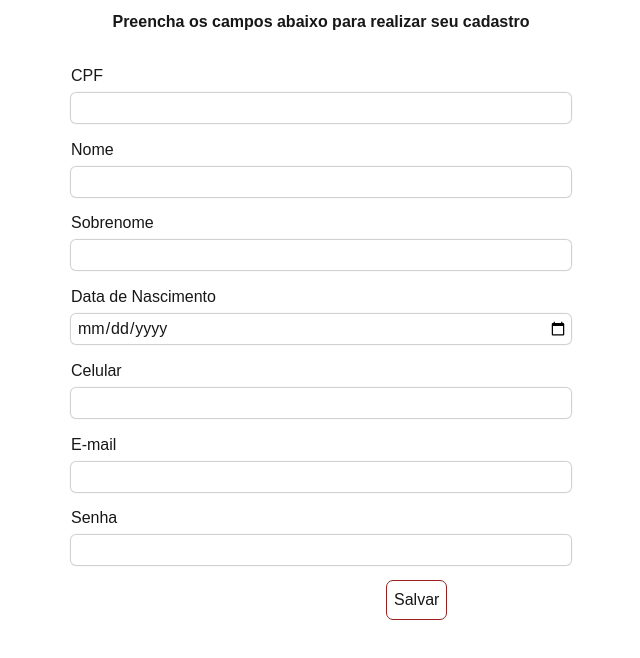
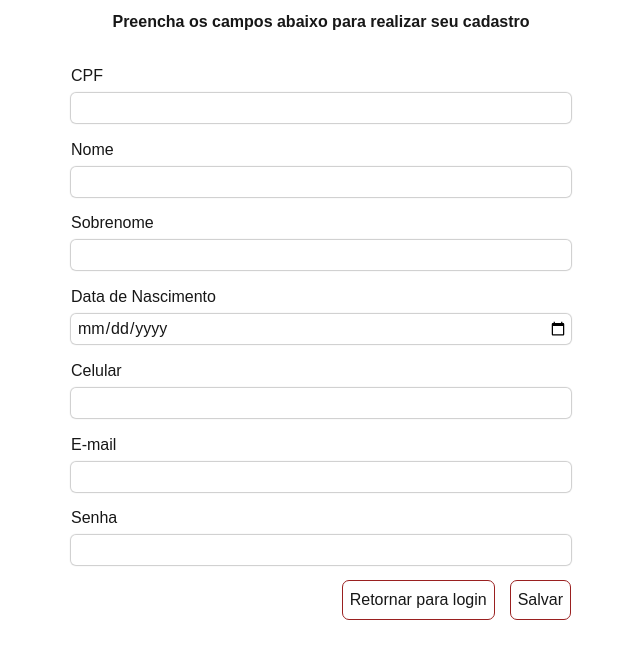
Before and after one commit to cc26402/RESERVA_DE_LABORATORIO_e_SALAS_DE_AULA, a Next.js app in the folder react/: page /usuarios/novo in a window 1280 px wide. Shown: the top 658 px of the page, without its empty margins (319-959 px from the left). Built offline with nearby package versions, Linux system fonts and the light colour scheme.

Commit message:
finalização form editar senha do usuario e inclusão de botão de retornar a tela de login no form de cadastro de usuário

```diff
--- a/react/src/component/frmusuario/Frmusuario.module.css
+++ b/react/src/component/frmusuario/Frmusuario.module.css
@@ -22,7 +22,7 @@
     justify-content: space-between;
 }
 
-.btns {
+.btns, .btn_alternativo {
     align-self: flex-end;
     border: 1px solid rgb(154, 32, 32);
     padding: 7px;
@@ -33,6 +33,10 @@
         background-color: rgb(154, 32, 32);
         color: white;
     }
+}
+
+.btn_alternativo {
+    margin-right: 15px;
 }
 
 .divs_inputs {
@@ -66,12 +70,6 @@
 .div_buttons {
     display: flex;
     justify-content: end;
-}
-
-.div_buttons div {
-    width: 37%;
-    display: flex;
-    justify-content: space-between;
 }
 
 .btn_apagar_conta {
--- a/react/src/component/frmusuario/index.jsx
+++ b/react/src/component/frmusuario/index.jsx
@@ -119,6 +119,33 @@ export default function FrmUsuario({token = ""}){
     function handlerSenhaSubmit(evento) {
         evento.preventDefault();
         validaToken();
+        const url = `http://localhost:8080/logins/${dadosSenhaUsuario.senhaAtual}`;
+        if (novaSenhaOk()) {
+            fetch(url, {
+                    method: "PATCH",
+                    headers: {
+                    'Content-Type': 'application/json',
+                    'Authorization': `Bearer ${token}`
+                    },
+                    body: JSON.stringify({senha: dadosSenhaUsuario.senha})
+                }
+            )
+            .then(async result => {
+                    const dados = await result.json();
+                    if (!result.ok) {
+                        throw new Error(dados.message);
+                    }
+                    setStatus(result.status);
+                    alert("Senha alterada com sucesso");
+                    setDeveExibirFormAlterarSenha(false);
+                }
+            )
+            .catch(erro => {
+                    setStatus(erro.message);
+                    alert(erro.message);
+                }
+            );
+        }
     }
 
     function camposOk() {
@@ -189,6 +216,16 @@ export default function FrmUsuario({token = ""}){
         return tudoOk;
     }
 
+    function novaSenhaOk() {
+        const novaSenha = document.getElementById('nova_senha');
+        if (!(/^(?=.*[a-z])(?=.*[A-Z])(?=.*\d)(?=.*[^A-Za-z0-9]).{8,}$/.test(novaSenha.value))) {
+            estilizaCampoInvalido(novaSenha);
+            alert("Nova senha deve conter ao menos 8 caracteres, 1 letra minúscula, 1 letra maiúscula, 1 número e 1 caractere especial");
+            return false;
+        }
+        else return true;
+    }
+
     useEffect(() => console.log(dadosUsuario), [dadosUsuario]);
     useEffect(() => console.log(dadosSenhaUsuario), [dadosSenhaUsuario]);
 
@@ -205,7 +242,7 @@ export default function FrmUsuario({token = ""}){
     return (
         <div className={style.div_form}>
             {!token && <h1>Preencha os campos abaixo para realizar seu cadastro</h1>}
-            <form onSubmit={handlerSubmit} onBlur={limpaCampo} noValidate>
+            <form onSubmit={handlerSubmit} onBlur={limpaCampo} className={style.form_principal} noValidate>
                 <div className={style.divs_inputs}>
                     <label htmlFor="">CPF</label>
                     <input type="number" id="CPF" value={dadosUsuario.CPF} onChange={handlerChange} />
@@ -235,16 +272,15 @@ export default function FrmUsuario({token = ""}){
                     <input type="password" id="senha" onChange={handlerChange} /*required={!token}*/ />
                 </div>}
                 <div className={style.div_buttons}>
-                    <div>
-                        {/* {token && <button type="button"  className={style.btn_apagar_conta}>Apagar conta</button>} */}
-                        {token && <button type="button" className={style.btns} onClick={() => setDeveExibirFormAlterarSenha(true)}>Alterar senha</button>}
-                        <button className={style.btns}>Salvar</button>
-                    </div>
+                    {/* {token && <button type="button"  className={style.btn_apagar_conta}>Apagar conta</button>} */}
+                    {token && <button type="button" className={style.btn_alternativo} onClick={() => setDeveExibirFormAlterarSenha(true)}>Alterar senha</button>}
+                    {!token && <button type="button" className={style.btn_alternativo} onClick={() => router.replace("/")}>Retornar para login</button>}
+                    <button className={style.btns}>Salvar</button>
                 </div>
             </form>
             {deveExibirFormAlterarSenha &&
                 <div className={style.div_form_altera_senha}>
-                    <form onSubmit={handlerSenhaSubmit} className={style.form_altera_senha}>
+                    <form onSubmit={handlerSenhaSubmit} onBlur={limpaCampo} className={style.form_altera_senha} noValidate>
                         <div className={style.divs_input}>
                             <label htmlFor="">Senha Atual</label>
                             <input type="password" id="senha_atual" onChange={handlerSenhaChange}/>
```
